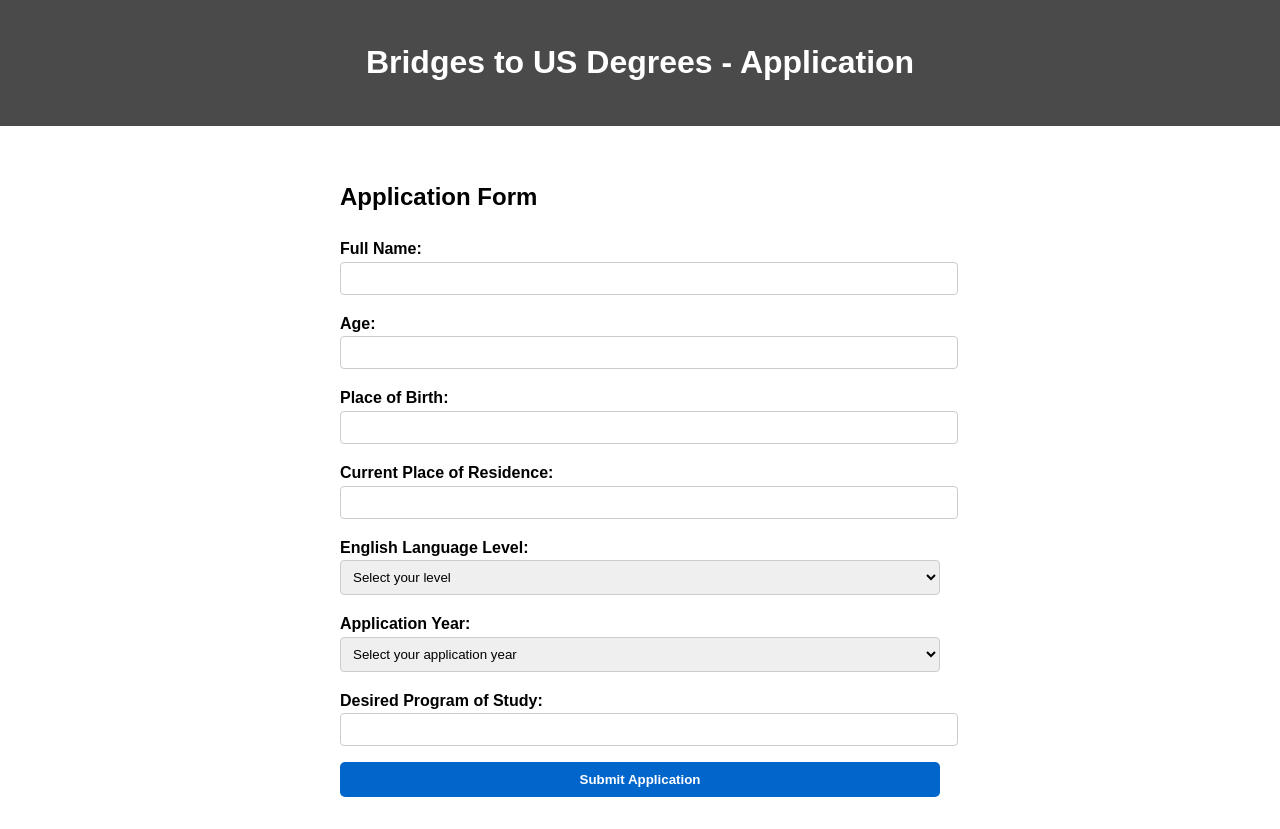
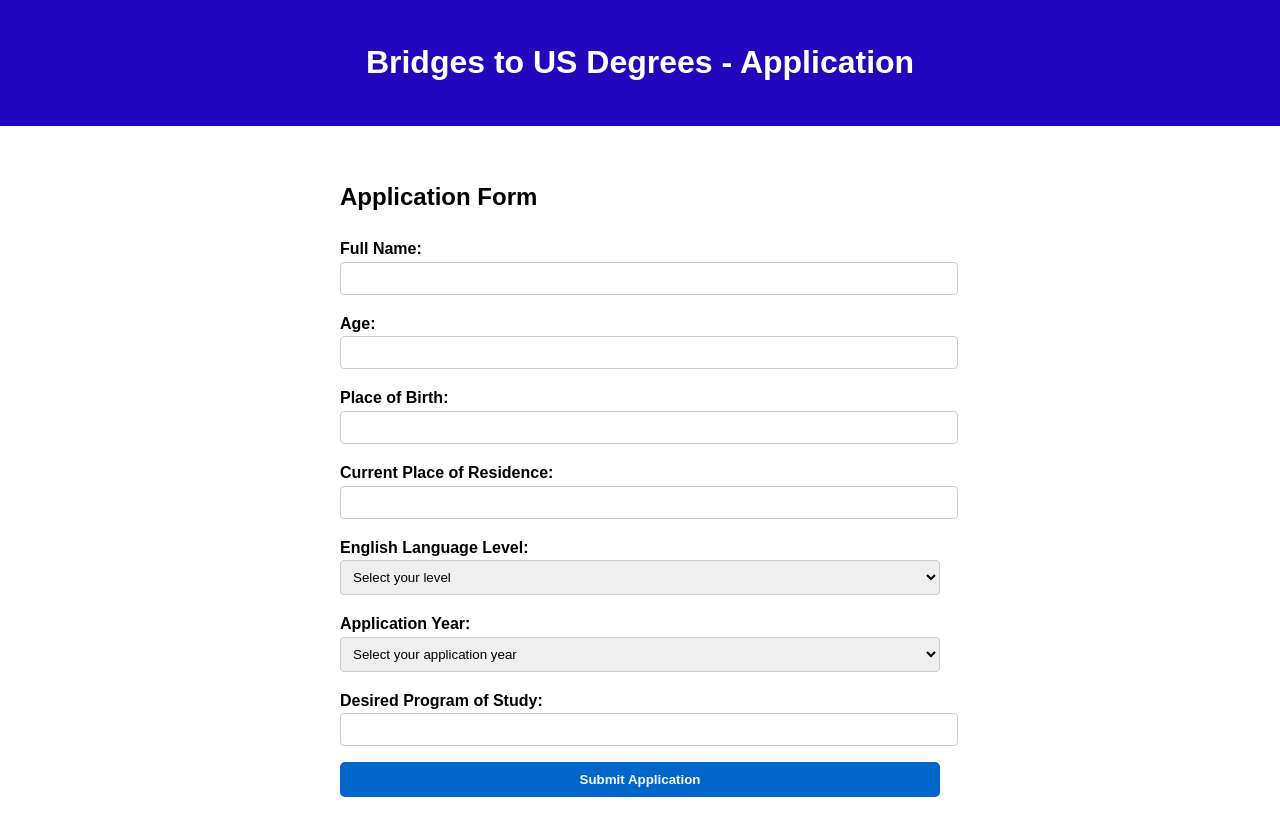
Before and after one commit to Rasamaha24/Bridges, a plain HTML site: page application.html in a window 1280 px wide. Drawn offline with Linux system fonts and the light colour scheme.

Commit message:
change header color

```diff
--- a/application.html
+++ b/application.html
@@ -12,7 +12,7 @@
             padding: 0;
         }
         header {
-            background-color: #4a4a4a;
+            background-color: #2207be;
             color: white;
             text-align: center;
             padding: 1rem;
```
